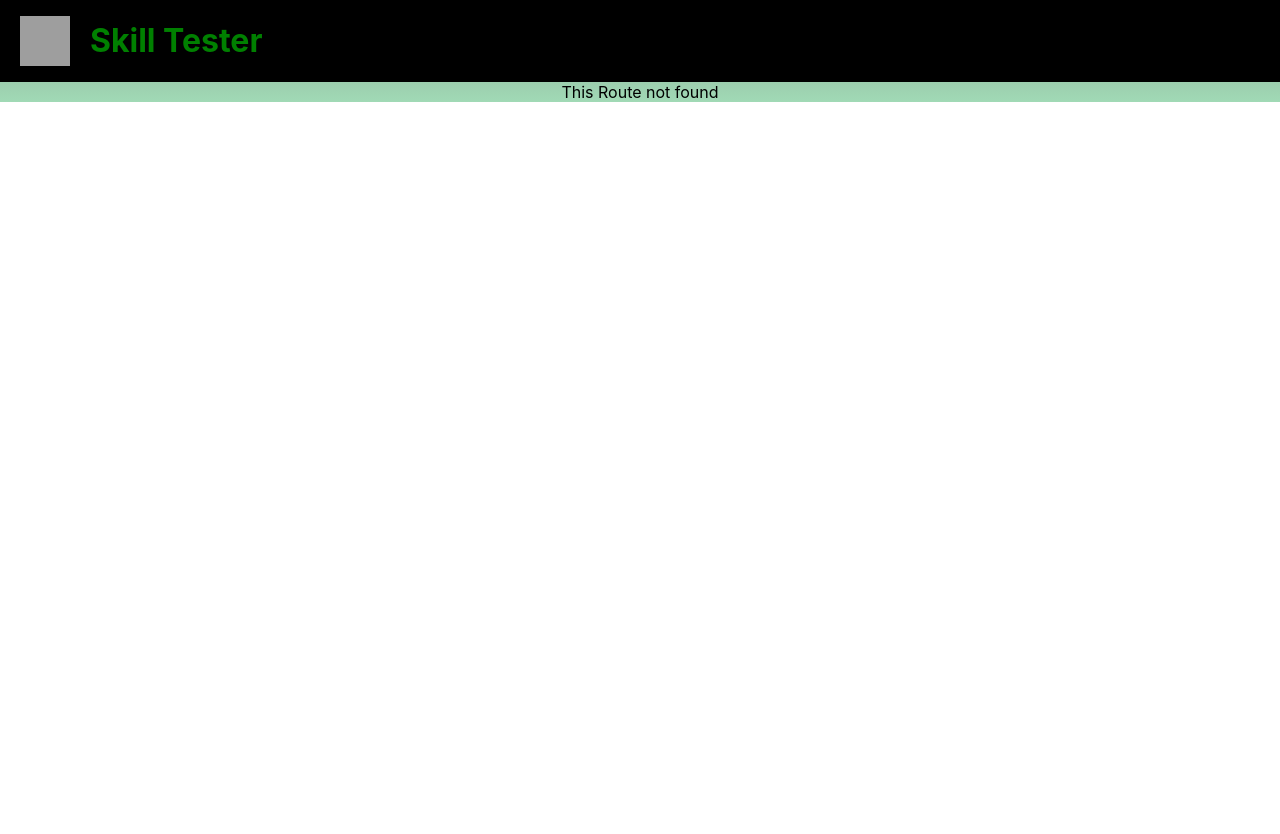
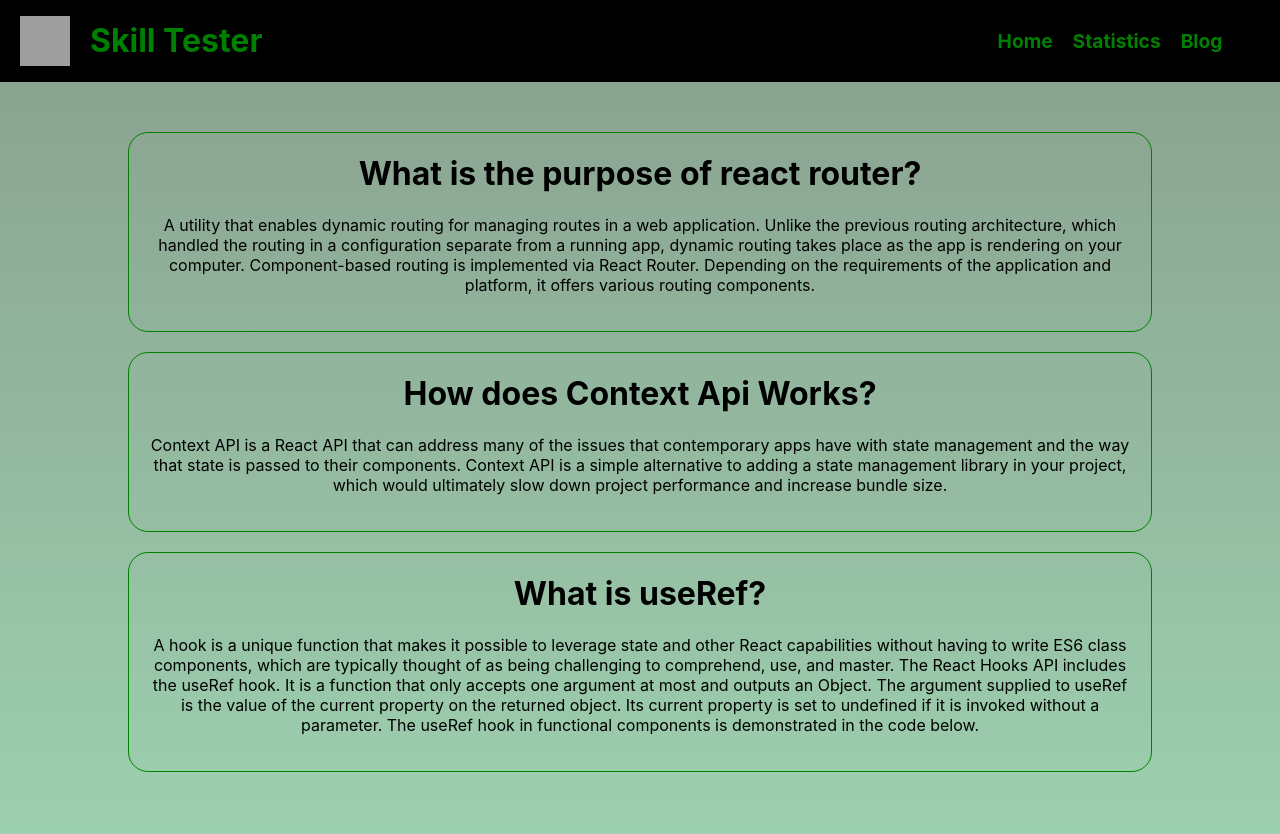
Before and after one commit to Sadia88/Skill-Tester, a React (Create React App) app: page /home in a window 1280 px wide. Before the commit this address had no page. Shown: the top 834 px of the page. Before the commit the page ends 800 px from the top, so only its background shows below. Built offline with nearby package versions, Linux system fonts and the light colour scheme; grey boxes are pictures that could not be loaded.

Commit message:
blog page is done

```diff
--- a/package.json
+++ b/package.json
@@ -14,6 +14,7 @@
     "react-router-dom": "^6.4.2",
     "react-scripts": "5.0.1",
     "react-toastify": "^9.0.8",
+    "recharts": "^2.1.15",
     "web-vitals": "^2.1.4"
   },
   "scripts": {
--- a/src/App.css
+++ b/src/App.css
@@ -2,6 +2,7 @@
   text-align: center;
   background-color: rgba(7, 104, 40);
   background-image: linear-gradient(to  bottom, rgba(169, 172, 167, 0.8), rgba(199, 246, 217, 0.8));
+
   color:black;
 }
 
--- a/src/App.js
+++ b/src/App.js
@@ -27,7 +27,17 @@ function App() {
         },
         {
           path: '/statistics',
+          loader: async() => {
+            const topicsData= await fetch('https://openapi.programming-hero.com/api/quiz')
+            const topics= await topicsData.json()
+            return topics
+           }  ,
           element: <Statistics></Statistics>
+        },
+
+        {
+          path: '/home',
+          element: <Blog></Blog>
         },
         {
           path:'/blog',
--- a/src/Componets/Blog/Blog.css
+++ b/src/Componets/Blog/Blog.css
@@ -0,0 +1,19 @@
+.blog-container{
+    margin-top: 50px;
+   padding-bottom: 200px;
+  margin-left: 10%;
+  margin-right: 10%;
+
+}
+
+.blog{
+
+    border-radius: 20px;
+    border: 1px solid green;
+    padding-bottom: 20px;
+    margin-bottom: 20px;
+    align-content: flex-start;
+    padding-left: 20px;
+    padding-right: 20px;
+
+}
--- a/src/Componets/Blog/Blog.js
+++ b/src/Componets/Blog/Blog.js
@@ -1,20 +1,25 @@
 import React from 'react';
+import './Blog.css'
 
 const Blog = () => {
     return (
-        <div>
-           <div>
+        <div className='blog-container'>
+           <div className='blog'>
             <h1>What is the purpose of react router?</h1>
+            <p>A utility that enables dynamic routing for managing routes in a web application. Unlike the previous routing architecture, which handled the routing in a configuration separate from a running app, dynamic routing takes place as the app is rendering on your computer. Component-based routing is implemented via React Router. Depending on the requirements of the application and platform, it offers various routing components.</p>
            </div>
-           <div>
+           <div className='blog'>
             <h1>
                 How does Context Api Works?
             </h1>
+            <p>Context API is a React API that can address many of the issues that contemporary apps have with state management and the way that state is passed to their components. Context API is a simple alternative to adding a state management library in your project, which would ultimately slow down project performance and increase bundle size.</p>
            </div>
-           <div>
-            <h1>
+           <div className='blog'>
+            <h1 >
                What is useRef?
             </h1>
+            <p>A hook is a unique function that makes it possible to leverage state and other React capabilities without having to write ES6 class components, which are typically thought of as being challenging to comprehend, use, and master.
+The React Hooks API includes the useRef hook. It is a function that only accepts one argument at most and outputs an Object. The argument supplied to useRef is the value of the current property on the returned object. Its current property is set to undefined if it is invoked without a parameter. The useRef hook in functional components is demonstrated in the code below.</p>
            </div>
 
         </div>
--- a/src/Componets/Header/Header.css
+++ b/src/Componets/Header/Header.css
@@ -3,8 +3,10 @@
     background-color: black;
     width: 100%;
     color: green;
-    display: flex;
+    display: grid;
     align-items: center;
+   grid-template-columns: 3fr 1fr;
+
 
 }
 .header-left{
@@ -18,3 +20,14 @@
     padding-right: 20px;
 
 }
+.stat{
+text-decoration: none;
+color: green;
+font-size: larger;
+font-weight: bold;
+padding-right: 20px;
+}
+.stat:hover{
+    color: rgb(6, 251, 6);
+    font-weight: bolder;
+}
--- a/src/Componets/Header/Header.js
+++ b/src/Componets/Header/Header.js
@@ -1,4 +1,5 @@
 import React from 'react';
+import { Link } from 'react-router-dom';
 import './Header.css'
 
 const Header = () => {
@@ -7,8 +8,13 @@ const Header = () => {
             <div className='header-left'>
             <img src="https://cdn-icons-png.flaticon.com/512/1211/1211821.png" alt="" />
             <h1>Skill Tester</h1>
+
             </div>
-
+            <div>
+            <Link className='stat' to='/'>Home</Link>
+            <Link className='stat' to='/statistics'>Statistics</Link>
+            <Link className='stat' to='/blog'>Blog</Link>
+            </div>
         </div>
     );
 };
--- a/src/Componets/Home/Home.js
+++ b/src/Componets/Home/Home.js
@@ -6,7 +6,7 @@ import './Home.css'
 const Home = () => {
     const topicsdata=useLoaderData()
    const  topics=topicsdata.data
-   console.log('topics',topics)
+//    console.log('topics',topics)
     return (
         <div>
             <h1 className='heading'>
--- a/src/Componets/Statistics/Statistics.css
+++ b/src/Componets/Statistics/Statistics.css
@@ -0,0 +1,8 @@
+.bar{
+    margin: auto;
+    padding-top: 50px;
+    font-weight: bold;
+}
+.bar-container{
+    background-image: linear-gradient(to  bottom, rgba(169, 172, 167, 0.8), rgba(199, 246, 217, 0.8));
+}
--- a/src/Componets/Statistics/Statistics.js
+++ b/src/Componets/Statistics/Statistics.js
@@ -1,9 +1,29 @@
 import React from 'react';
+import { useLoaderData } from 'react-router-dom';
+import { LineChart, Line, CartesianGrid, XAxis, YAxis, Tooltip } from 'recharts';
+import './Statistics.css'
 
 const Statistics = () => {
+    const datas=useLoaderData()
+    const  data=datas.data
+
+console.log(data)
+
+
+
+
+
     return (
-        <div>
+        <div className='bar-container'>
 
+          <h2>Statistic About Total Number Question</h2>
+           <LineChart width={400} height={400} data={data} className='bar'>
+           <Line type="monotone" dataKey="total" stroke="green" />
+           <CartesianGrid stroke="#ccc" strokeDasharray="5 5" />
+           <XAxis dataKey="name" stroke="green" />
+           <YAxis  stroke="green"/>
+           <Tooltip />
+           </LineChart>
         </div>
     );
 };
```
Also changed, not shown: 1 other file (tests, documents, lock files or other folders).
